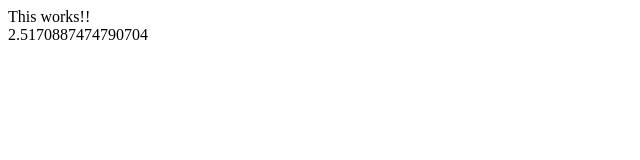
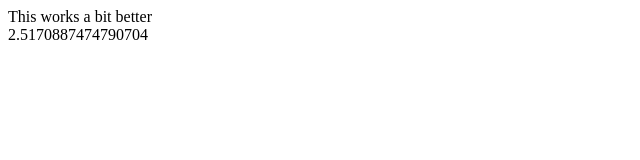
Before and after one commit to willsweat/js-test, a plain HTML site: page index.html in a window 1280 px wide. Shown: the full height of the page, 0-640 px from the left. Drawn offline with Linux system fonts and the light colour scheme.

Commit message:
another one

```diff
--- a/index.html
+++ b/index.html
@@ -6,7 +6,7 @@
   <script type="text/javascript">
    function introduction()
     {
-     document.write("This works!!<br />" + Math.pow(Math.PI, Math.random()) + "<br />");
+     document.write("This works a bit better<br />" + Math.pow(Math.PI, Math.random()) + "<br />");
     }
    introduction();
   </script>
```
